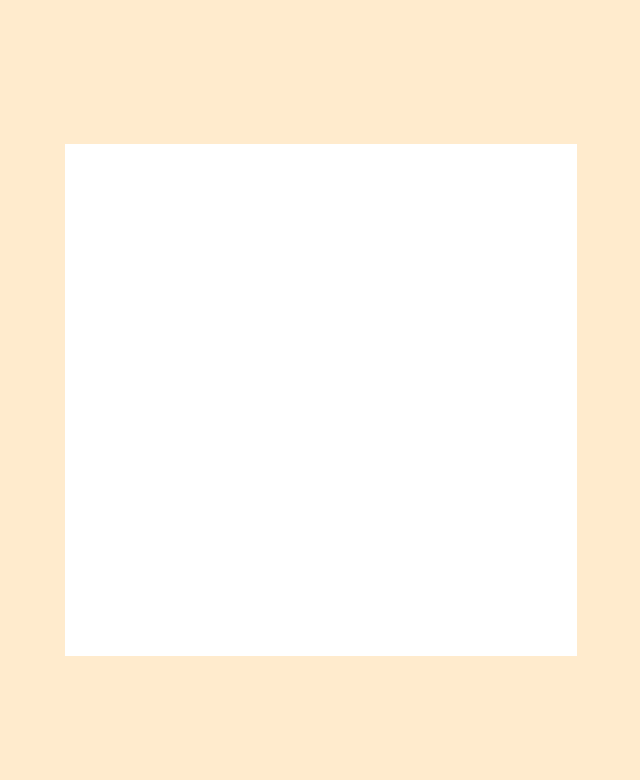
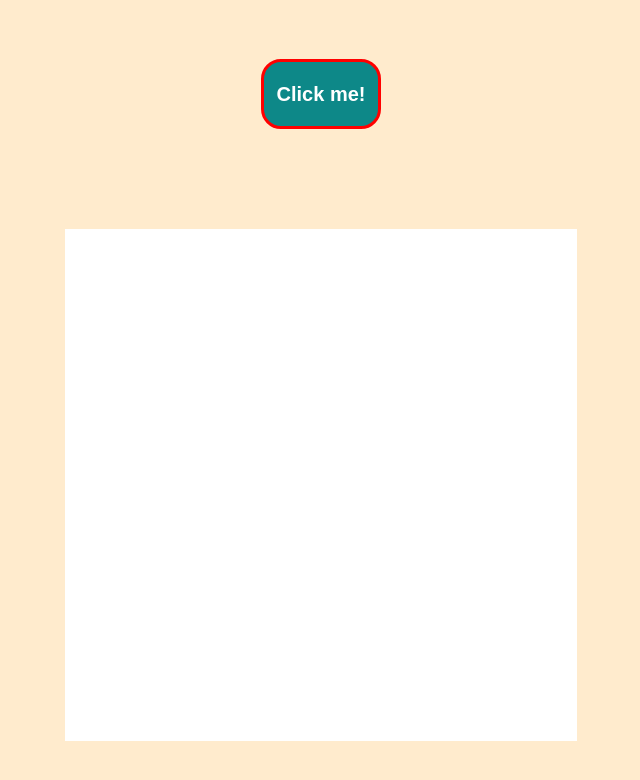
Before and after one commit to CreatorStefann/etch-a-sketch, a plain HTML site: page index.html in a window 1280 px wide. Shown: the whole page, without its empty margins (319-959 px from the left). Drawn offline with Linux system fonts and the light colour scheme.

Commit message:
Added a button to set the grid size

```diff
--- a/index.html
+++ b/index.html
@@ -7,7 +7,10 @@
     <link rel="stylesheet" href="style.css">
 </head>
 <body>
+    <div class="grid-body">
+    <button>Click me!</button>
     <div id="container"></div>
+</div>
     <script src="scripts.js"></script>
 </body>
 </html>
--- a/scripts.js
+++ b/scripts.js
@@ -1,31 +1,58 @@
-function createGrid(){
+let gridSize = 16;
 const container = document.querySelector('#container');
-    for(let i=0; i<16; i++){
-        for(let j=0; j<16; j++){
+const divs = [];
+
+function createGrid() {
+  const masura = 512 / gridSize;
+
+  // Clear previous grid items if any
+  divs.forEach((div) => div.remove());
+  divs.length = 0;
+
+  for (let i = 0; i < gridSize * gridSize; i++) {
     const div = document.createElement('div');
     div.classList.add('grid-item');
+    div.style.width = `${masura}px`;
+    div.style.height = `${masura}px`;
     container.appendChild(div);
-        }
+    divs.push(div);
   }
 }
 
-function hover(){
-    const divs = document.querySelectorAll('.grid-item')
+function hover() {
   let isMouseDown = false;
+
+  container.addEventListener('mousedown', () => {
+    isMouseDown = true;
+  });
+
+  container.addEventListener('mouseup', () => {
+    isMouseDown = false;
+  });
+
   divs.forEach((div) => {
-        div.addEventListener('mousedown', () => {
-            isMouseDown = true;
+    div.addEventListener('mouseenter', () => {
+      if (isMouseDown) {
         div.style.backgroundColor = 'black';
+      }
     });
-        div.addEventListener('mouseenter', () => {
-            if(isMouseDown)
-                div.style.backgroundColor = 'black';
-        })
-        div.addEventListener('mouseup', () => {
-            isMouseDown = false;
-        })
-    })
+  });
 }
 
+function size() {
+  let button = document.querySelector('button');
+  button.addEventListener('click', () => {
+    let gridSizeString = prompt("How many squares do you want to see on a side?");
+    const newGridSize = parseInt(gridSizeString);
+
+    if (newGridSize) {
+      gridSize = newGridSize;
       createGrid();
       hover();
+    }
+  });
+}
+
+size();
+createGrid();
+hover();
--- a/style.css
+++ b/style.css
@@ -21,4 +21,26 @@ body {
     align-items: center;
     width: 512px;
     height: 512px;
-  }
+    margin-top: 100px;
+}
+
+.grid-body{
+    display: flex;
+    flex-direction: column;
+    align-items: center;
+}
+
+button{
+    width: 120px;
+    height: 70px;
+    border: 3px solid red;
+    background-color: rgb(13, 136, 136);
+    border-radius: 20px;
+    color: white;
+    font-size: 20px;
+    font-weight: bold;
+}
+
+button:hover{
+    background-color: red;
+}
```
Lines whose indentation alone changed are shown as unchanged.
